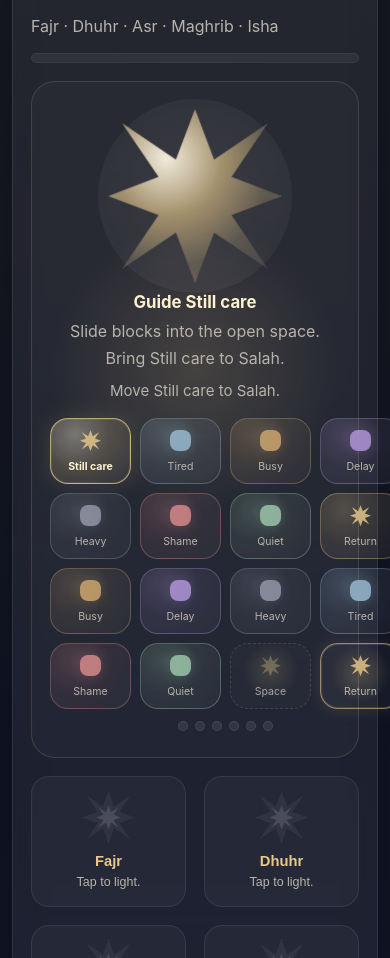
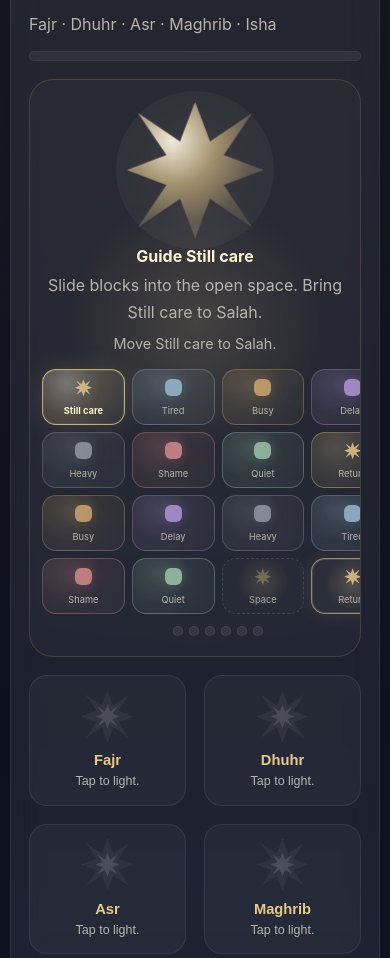
Before and after one commit to rollingyoung898724-crypto/puretime-five-lights, a plain HTML site: page index.html in a window 390 px wide. Shown: the part 434-1392 px from the top of the page. Drawn offline with Linux system fonts and the light colour scheme.

Commit message:
Add files via upload

```diff
--- a/index.html
+++ b/index.html
@@ -626,14 +626,16 @@
 
 
     .home-light-gate {
-      margin-top: 18px;
+      margin: 18px auto 0;
       padding: 26px 18px;
+      max-width: 680px;
       border-radius: var(--radius-xl);
       border: 1px solid rgba(231,201,138,0.16);
       background:
         radial-gradient(circle at 50% 42%, rgba(231,201,138,0.16), transparent 34%),
         rgba(255,255,255,0.025);
       text-align: center;
+      overflow: hidden;
     }
 
     .home-light-btn {
@@ -724,13 +726,14 @@
       display: grid;
       grid-template-columns: repeat(4, minmax(0, 1fr));
       gap: 9px;
-      width: min(90vw, 372px);
+      width: min(88vw, 392px);
       margin: 16px auto 0;
       user-select: none;
       -webkit-user-select: none;
       -webkit-touch-callout: none;
       touch-action: manipulation;
       position: relative;
+      direction: ltr;
     }
 
     .space-block {
@@ -767,6 +770,7 @@
       font-size: 0.66rem;
       color: var(--muted);
       line-height: 1.1;
+      unicode-bidi: plaintext;
     }
 
     .space-block.kind-tired {
@@ -1058,11 +1062,55 @@
 
     .hidden { display: none !important; }
 
+    @media (min-width: 720px) and (max-width: 960px) {
+      .lights-preview { grid-template-columns: repeat(5, minmax(0, 1fr)); }
+      .home-light-gate { padding: 28px 22px; }
+      .space-block { min-height: 72px; }
+      .space-block .block-label { font-size: 0.72rem; }
+    }
+
     @media (max-width: 960px) {
-      .lights-preview { grid-template-columns: repeat(2, minmax(0, 1fr)); }
       .summary-grid,
       .field-grid { grid-template-columns: 1fr; }
       .month-grid { grid-template-columns: repeat(4, minmax(0, 1fr)); }
+    }
+
+    @media (max-width: 719px) {
+      .lights-preview { grid-template-columns: repeat(2, minmax(0, 1fr)); }
+    }
+
+    @media (max-width: 520px) {
+      .home-light-gate { padding: 20px 12px; }
+      .home-light-btn {
+        width: min(36vw, 132px);
+        height: min(36vw, 132px);
+        margin-bottom: 10px;
+      }
+      .light-match-board {
+        width: min(94vw, 352px);
+        gap: 7px;
+        margin-top: 14px;
+      }
+      .space-block {
+        min-height: 56px;
+        border-radius: 14px;
+        padding: 6px 4px;
+      }
+      .space-block .block-icon {
+        width: 17px;
+        height: 17px;
+        border-radius: 6px;
+      }
+      .space-block .block-label {
+        font-size: 0.58rem;
+        line-height: 1.05;
+      }
+      .space-progress-row {
+        width: min(94vw, 352px);
+        gap: 6px;
+      }
+      .home-light-title { font-size: 1rem; }
+      .home-light-status { font-size: 0.9rem; }
     }
 
     @media (max-width: 768px) {
@@ -1082,7 +1130,7 @@
     }
 
     @media (max-width: 640px) {
-      body { padding: 16px 12px 40px; }
+      body { padding: 14px 10px 40px; }
       .hero,
       .card,
       .light-card,
@@ -2404,14 +2452,14 @@ ${ar.brand}`,
       }
       els.todayPrayerNames.textContent = "Fajr · Dhuhr · Asr · Maghrib · Isha";
       els.todayProgressFill.style.width = `${progressPercent(day)}%`;
-      els.homeLightBtn.setAttribute("aria-label", t("Make a little space", "افتحي مساحة صغيرة"));
-      els.homeLightTitle.textContent = t("Guide Still care", "وجّهي الاهتمام");
-      els.homeLightSub.textContent = t("Slide blocks into the open space. Bring Still care to Salah.", "حرّكي الكتل إلى المساحة المفتوحة، وأوصلي الاهتمام إلى الصلاة.");
+      els.homeLightBtn.setAttribute("aria-label", t("Make a little space", "افسحي مساحة صغيرة"));
+      els.homeLightTitle.textContent = t("Guide Still care", "وجّهي ما زلتُ أهتم");
+      els.homeLightSub.textContent = t("Slide blocks into the open space. Bring Still care to Salah.", "حرّكي المربعات نحو المساحة الفارغة، وأوصلي «ما زلتُ أهتم» إلى الصلاة.");
       els.homeLightStatus.textContent = lightMatchCompleted
         ? t("A little path is open. Choose one light below.", "انفتح طريق صغير. اختاري نورًا واحدًا بالأسفل.")
-        : t("Move Still care to Salah.", "حرّكي الاهتمام إلى الصلاة.");
+        : t("Move Still care to Salah.", "حرّكي «ما زلتُ أهتم» إلى الصلاة.");
       els.quickMonthBtn.textContent = "Month";
-      els.todayReflectionBtn.textContent = t("Reflection & return line", "تأمل وعبارة رجوع");
+      els.todayReflectionBtn.textContent = t("Reflection & return line", "تأمل وعبارة عودة");
       els.todayPositioning.textContent = "Not a scorecard. Not a pressure tool. Just a gentle place to return.";
       els.todayReassurance.textContent = getGentleResponseForDate(today);
 
@@ -3016,11 +3064,11 @@ ${ar.brand}`,
       tired: { label: "Tired", ar: "تعب", className: "kind-tired" },
       busy: { label: "Busy", ar: "انشغال", className: "kind-busy" },
       delay: { label: "Delay", ar: "تأجيل", className: "kind-delay" },
-      shame: { label: "Shame", ar: "خجل", className: "kind-shame" },
-      heavy: { label: "Heavy", ar: "ثقل", className: "kind-heavy" },
-      quiet: { label: "Quiet", ar: "هدوء", className: "kind-quiet" },
-      light: { label: "Still care", ar: "ما زال الاهتمام", className: "kind-light" },
-      return: { label: "Return", ar: "رجوع", className: "kind-return" }
+      shame: { label: "Shame", ar: "ثقل الذنب", className: "kind-shame" },
+      heavy: { label: "Heavy", ar: "ثِقَل", className: "kind-heavy" },
+      quiet: { label: "Quiet", ar: "سكينة", className: "kind-quiet" },
+      light: { label: "Still care", ar: "ما زلتُ أهتم", className: "kind-light" },
+      return: { label: "Return", ar: "عودة", className: "kind-return" }
     };
     const LIGHT_MATCH_START = [
       "light", "tired", "busy", "delay",
@@ -3097,7 +3145,7 @@ ${ar.brand}`,
         btn.className = tile.type
           ? `space-block ${info.className} ${isTarget ? "target-space" : ""} ${tile.moved ? "moved" : ""} ${lightMatchSelected === index ? "moved" : ""}`
           : `space-block empty-space ${isTarget ? "target-space" : ""}`;
-        btn.setAttribute("aria-label", isTarget && !tile.type ? t("Salah target", "هدف الصلاة") : lightMatchLabel(tile.type));
+        btn.setAttribute("aria-label", isTarget && !tile.type ? t("Salah target", "موضع الصلاة") : lightMatchLabel(tile.type));
         btn.disabled = !tile.type || lightMatchCompleted;
         btn.innerHTML = `<span class="block-icon" aria-hidden="true"></span><span class="block-label">${isTarget && !tile.type ? t("Salah", "الصلاة") : lightMatchLabel(tile.type)}</span>`;
         btn.addEventListener("click", () => slideSpaceBlock(index));
@@ -3128,7 +3176,7 @@ ${ar.brand}`,
       day.lastUpdated = new Date().toISOString();
       saveState();
       renderLightMatchBoard();
-      els.homeLightStatus.textContent = t("A little path is open. Choose one light below.", "انفتح طريق صغير. اختاري نورًا واحدًا بالأسفل.");
+      els.homeLightStatus.textContent = t("A little path is open. Choose one light below.", "انفتح طريق صغير. اختاري نورًا واحدًا في الأسفل.");
     }
 
     function slideSpaceBlock(index) {
@@ -3139,7 +3187,7 @@ ${ar.brand}`,
       if (!areAdjacent(index, emptyIndex)) {
         lightMatchSelected = index;
         renderLightMatchBoard();
-        els.homeLightStatus.textContent = t("Slide a block next to the open space.", "حرّكي كتلة بجانب المساحة المفتوحة.");
+        els.homeLightStatus.textContent = t("Slide a block next to the open space.", "حرّكي مربعًا ملاصقًا للمساحة الفارغة.");
         return;
       }
 
@@ -3157,9 +3205,9 @@ ${ar.brand}`,
       if (lightIndex === LIGHT_MATCH_TARGET_INDEX) {
         setTimeout(finishLightMatch, 220);
       } else if (movingTile.type === "light") {
-        els.homeLightStatus.textContent = t("Good. Guide Still care toward Salah.", "حسنًا. وجّهي الاهتمام نحو الصلاة.");
+        els.homeLightStatus.textContent = t("Good. Guide Still care toward Salah.", "جيد. وجّهي «ما زلتُ أهتم» نحو الصلاة.");
       } else {
-        els.homeLightStatus.textContent = t("Make room for Still care to move.", "افسحي مكانًا ليتحرك الاهتمام.");
+        els.homeLightStatus.textContent = t("Make room for Still care to move.", "افسحي طريقًا صغيرًا ليتحرك «ما زلتُ أهتم».");
       }
     }
 
@@ -3171,9 +3219,9 @@ ${ar.brand}`,
       els.homeLightBtn.classList.add("tapped");
       if (lightMatchCompleted) {
         resetLightMatchBoard();
-        els.homeLightStatus.textContent = t("Move Still care to Salah.", "حرّكي الاهتمام إلى الصلاة.");
+        els.homeLightStatus.textContent = t("Move Still care to Salah.", "حرّكي «ما زلتُ أهتم» إلى الصلاة.");
       } else {
-        els.homeLightStatus.textContent = t("Slide blocks into the open space. Guide Still care to Salah.", "حرّكي الكتل إلى المساحة المفتوحة. وجّهي الاهتمام إلى الصلاة.");
+        els.homeLightStatus.textContent = t("Slide blocks into the open space. Guide Still care to Salah.", "حرّكي المربعات نحو المساحة الفارغة، ووجّهي «ما زلتُ أهتم» إلى الصلاة.");
       }
     }
 
```
